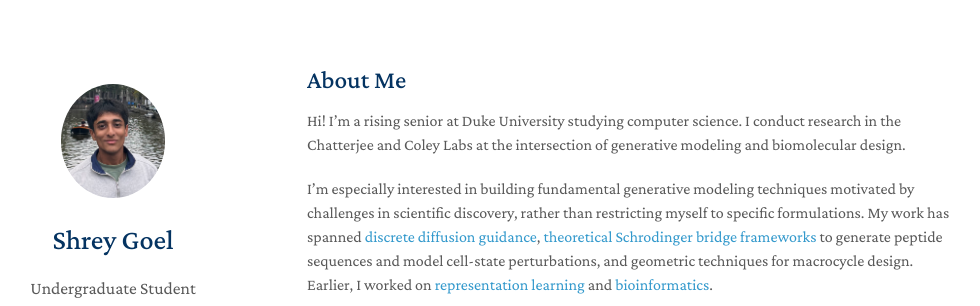
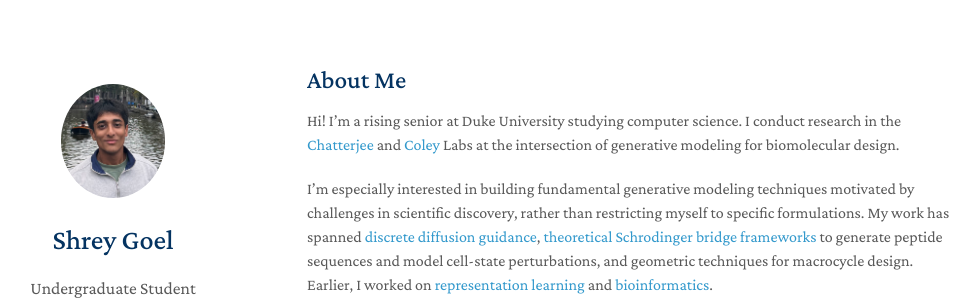
Before and after one commit to shreygoel09/shreygoel09.github.io, a Jekyll site: the page built from index.md, in a window 1280 px wide and 1290 px high. Shown: the top 306 px of the window, without its empty margins (163-1143 px from the left). Built offline with Jekyll 4.4.1, drawn with Linux system fonts in a browser that asks for light colours; a style sheet for code colours, icons or effects is not loaded; our own code applies the rules of GitHub Pages for plain Markdown files.

Commit message:
Update index.md

```diff
--- a/index.md
+++ b/index.md
@@ -4,7 +4,7 @@ layout: homepage
 
 ## About Me
 
-Hi! I’m a rising senior at Duke University studying computer science. I conduct research in the Chatterjee and Coley Labs at the intersection of generative modeling and biomolecular design.
+Hi! I’m a rising senior at Duke University studying computer science. I conduct research in the [Chatterjee](https://www.chatterjeelab.com/) and [Coley](https://coley.mit.edu/) Labs at the intersection of generative modeling for biomolecular design.
 
 I’m especially interested in building fundamental generative modeling techniques motivated by challenges in scientific discovery, rather than restricting myself to specific formulations. My work has spanned [discrete diffusion guidance](https://arxiv.org/abs/2410.16735), [theoretical Schrodinger bridge frameworks](https://openreview.net/forum?id=94KB26ww3D) to generate peptide sequences and model cell-state perturbations, and geometric techniques for macrocycle design. Earlier, I worked on [representation learning](https://www.nature.com/articles/s41467-025-56745-6) and [bioinformatics](https://link.springer.com/article/10.1038/s44319-025-00371-2).
 
```
